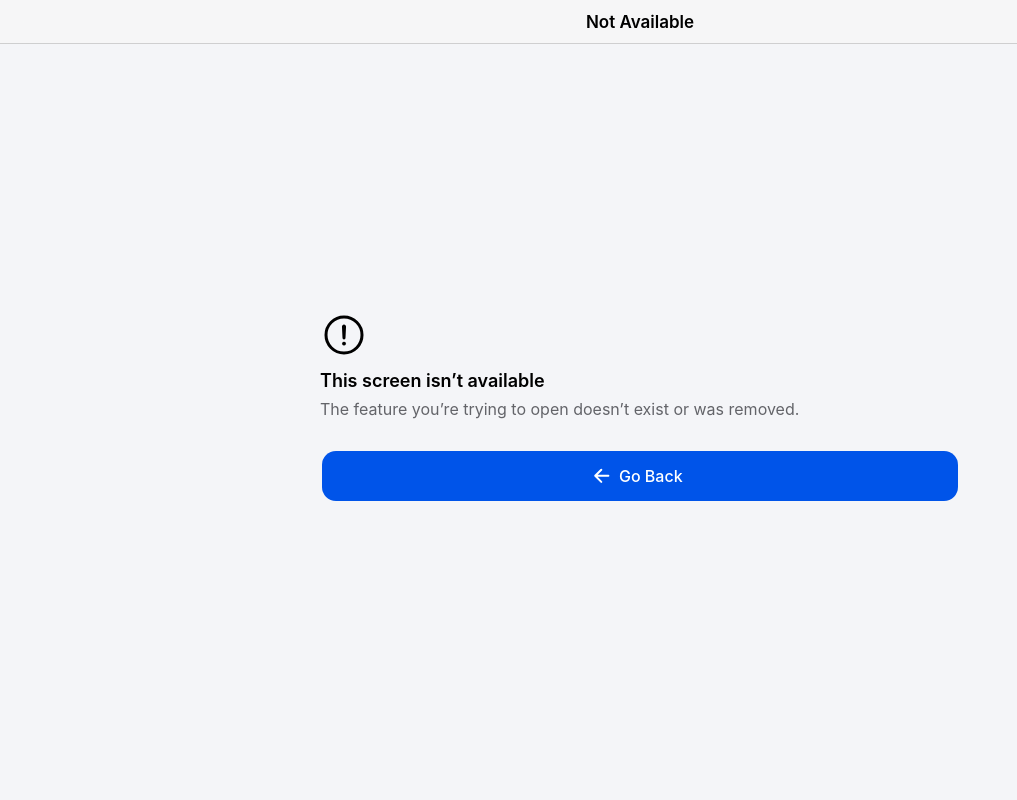
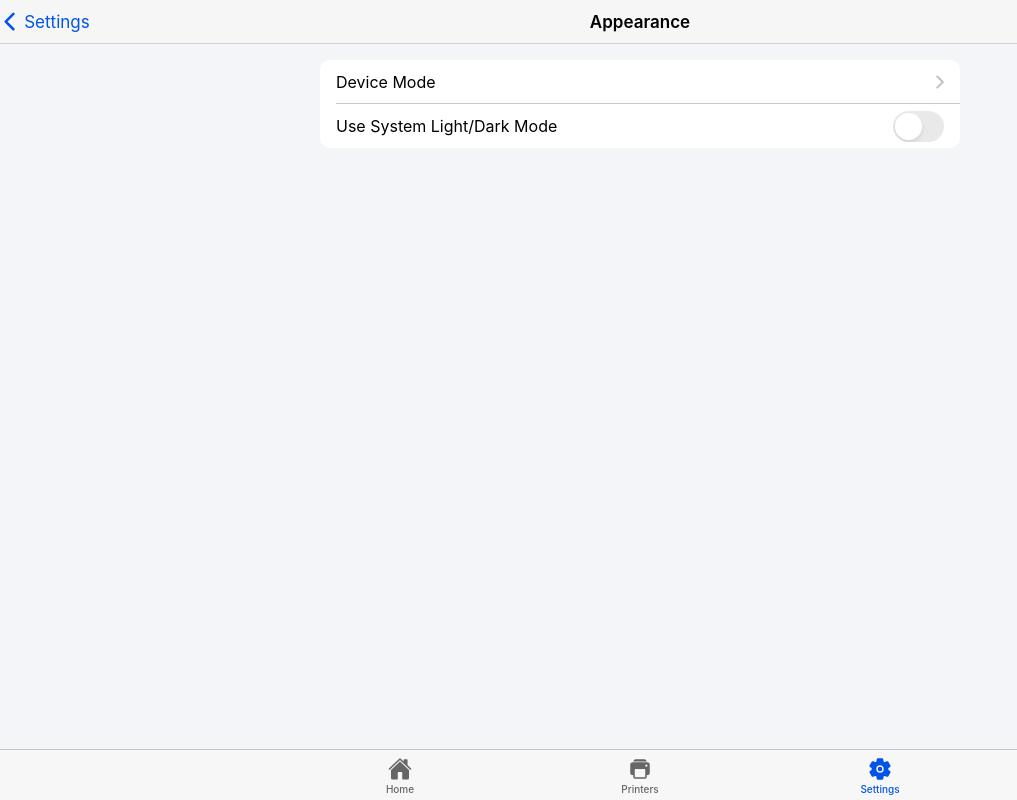
Before and after one commit to VanshajSaxena/printit-pwa, a React (Vite) app: page /settings/appearance in a window 1280 px wide. Before the commit this address led to /not-found. Shown: the whole page, without its empty margins (0-1017 px from the left). Built offline with nearby package versions, Linux system fonts and the light colour scheme; no server answers; what openapi-fetch, openapi-react-query would draw is missing.

Commit message:
create appearance settings page

```diff
--- a/src/layout/AppLayout.tsx
+++ b/src/layout/AppLayout.tsx
@@ -12,6 +12,8 @@ import SettingsPage from "@pages/settings/SettingsPage";
 import UpdateAppPage from "@pages/settings/UpdateAppPage";
 import { Redirect, Route } from "react-router-dom";
 import AppTabBar from "./AppTabBar";
+import AppearancePage from "@pages/settings/AppearancePage";
+import AppearanceModePage from "@pages/settings/AppearanceModePage";
 
 export default function Applayout() {
   return (
@@ -52,6 +54,12 @@ export default function Applayout() {
               <Route exact path="/settings/update">
                 <UpdateAppPage />
               </Route>
+              <Route exact path="/settings/appearance">
+                <AppearancePage />
+              </Route>
+              <Route exact path="/settings/appearance/mode">
+                <AppearanceModePage />
+              </Route>
               <Route exact path="/">
                 <Redirect to="/home" />
               </Route>
--- a/src/pages/home/SelectedVendorPage.tsx
+++ b/src/pages/home/SelectedVendorPage.tsx
@@ -5,7 +5,6 @@ import {
   IonButton,
   IonButtons,
   IonCard,
-  IonCardContent,
   IonCardHeader,
   IonCardSubtitle,
   IonCardTitle,
@@ -268,7 +267,6 @@ export default function SelectedVendorPage() {
               </div>
             </div>
           </IonCardHeader>
-          <IonCardContent className="p-4" />
         </IonCard>
 
         <div className="flex w-full max-w-full flex-col gap-4">
--- /dev/null
+++ b/src/pages/settings/AppearanceModePage.tsx
@@ -0,0 +1,45 @@
+import {
+  IonBackButton,
+  IonButtons,
+  IonHeader,
+  IonItem,
+  IonLabel,
+  IonList,
+  IonPage,
+  IonRadio,
+  IonRadioGroup,
+  IonTitle,
+  IonToolbar,
+} from "@ionic/react";
+import AppContent from "@layout/AppContent";
+
+export default function AppearanceModePage() {
+  return (
+    <IonPage>
+      <IonHeader translucent>
+        <IonToolbar>
+          <IonButtons slot="start">
+            <IonBackButton defaultHref="/settings" text="Settings" />
+          </IonButtons>
+          <IonTitle>Device Mode</IonTitle>
+        </IonToolbar>
+      </IonHeader>
+      <AppContent fullscreen>
+        <IonList inset className="py-0!">
+          <IonRadioGroup>
+            <IonItem>
+              <IonLabel>Apple</IonLabel>
+              <IonRadio slot="end" color={"medium"}>
+                {}
+              </IonRadio>
+            </IonItem>
+            <IonItem>
+              <IonLabel>Android</IonLabel>
+              <IonRadio slot="end"></IonRadio>
+            </IonItem>
+          </IonRadioGroup>
+        </IonList>
+      </AppContent>
+    </IonPage>
+  );
+}
--- /dev/null
+++ b/src/pages/settings/AppearancePage.tsx
@@ -0,0 +1,47 @@
+import {
+  IonBackButton,
+  IonButtons,
+  IonHeader,
+  IonItem,
+  IonLabel,
+  IonList,
+  IonPage,
+  IonTitle,
+  IonToggle,
+  IonToolbar,
+} from "@ionic/react";
+import AppContent from "@layout/AppContent";
+
+export default function AppearancePage() {
+  return (
+    <IonPage>
+      <IonHeader translucent>
+        <IonToolbar>
+          <IonButtons slot="start">
+            <IonBackButton defaultHref="/settings" text="Settings" />
+          </IonButtons>
+          <IonTitle>Appearance</IonTitle>
+        </IonToolbar>
+      </IonHeader>
+      <AppContent fullscreen>
+        <IonList inset className="py-0!">
+          <IonItem
+            detail
+            button
+            routerLink="/settings/appearance/mode"
+            routerDirection="forward"
+          >
+            <IonLabel>Device Mode</IonLabel>
+            <IonLabel slot="end" color={"medium"}>
+              {}
+            </IonLabel>
+          </IonItem>
+          <IonItem>
+            <IonLabel>Use System Light/Dark Mode</IonLabel>
+            <IonToggle slot="end"></IonToggle>
+          </IonItem>
+        </IonList>
+      </AppContent>
+    </IonPage>
+  );
+}
--- a/src/pages/settings/SettingsPage.tsx
+++ b/src/pages/settings/SettingsPage.tsx
@@ -37,6 +37,16 @@ const SettingsPage: React.FC = () => {
             {needRefresh[0] && <IonBadge color={"danger"}>1</IonBadge>}
           </IonItem>
         </IonList>
+        <IonList inset className="py-0!">
+          <IonItem
+            button
+            detail
+            routerLink="/settings/appearance"
+            routerDirection="forward"
+          >
+            <IonLabel>Appearance</IonLabel>
+          </IonItem>
+        </IonList>
       </AppContent>
     </IonPage>
   );
```
